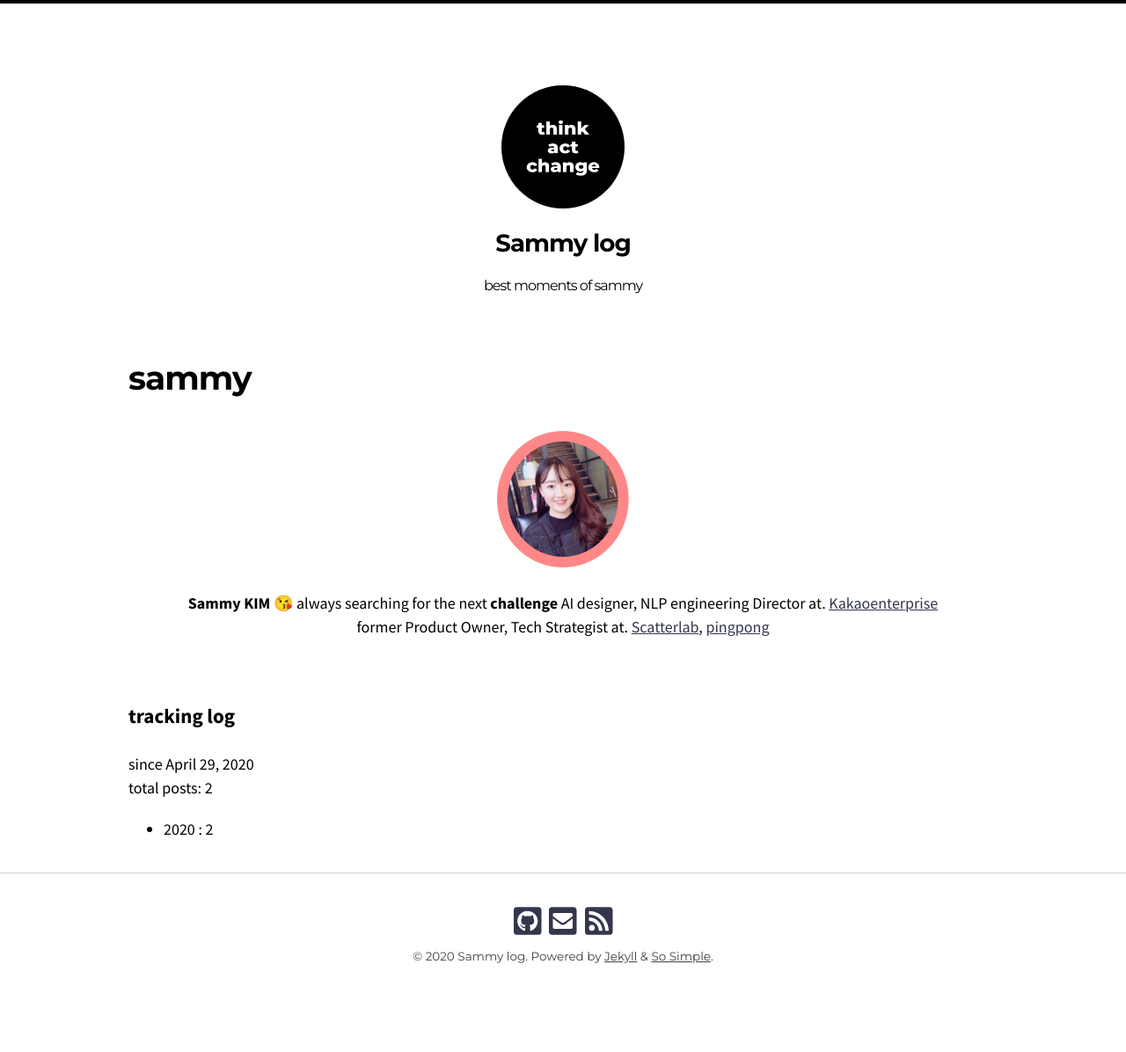
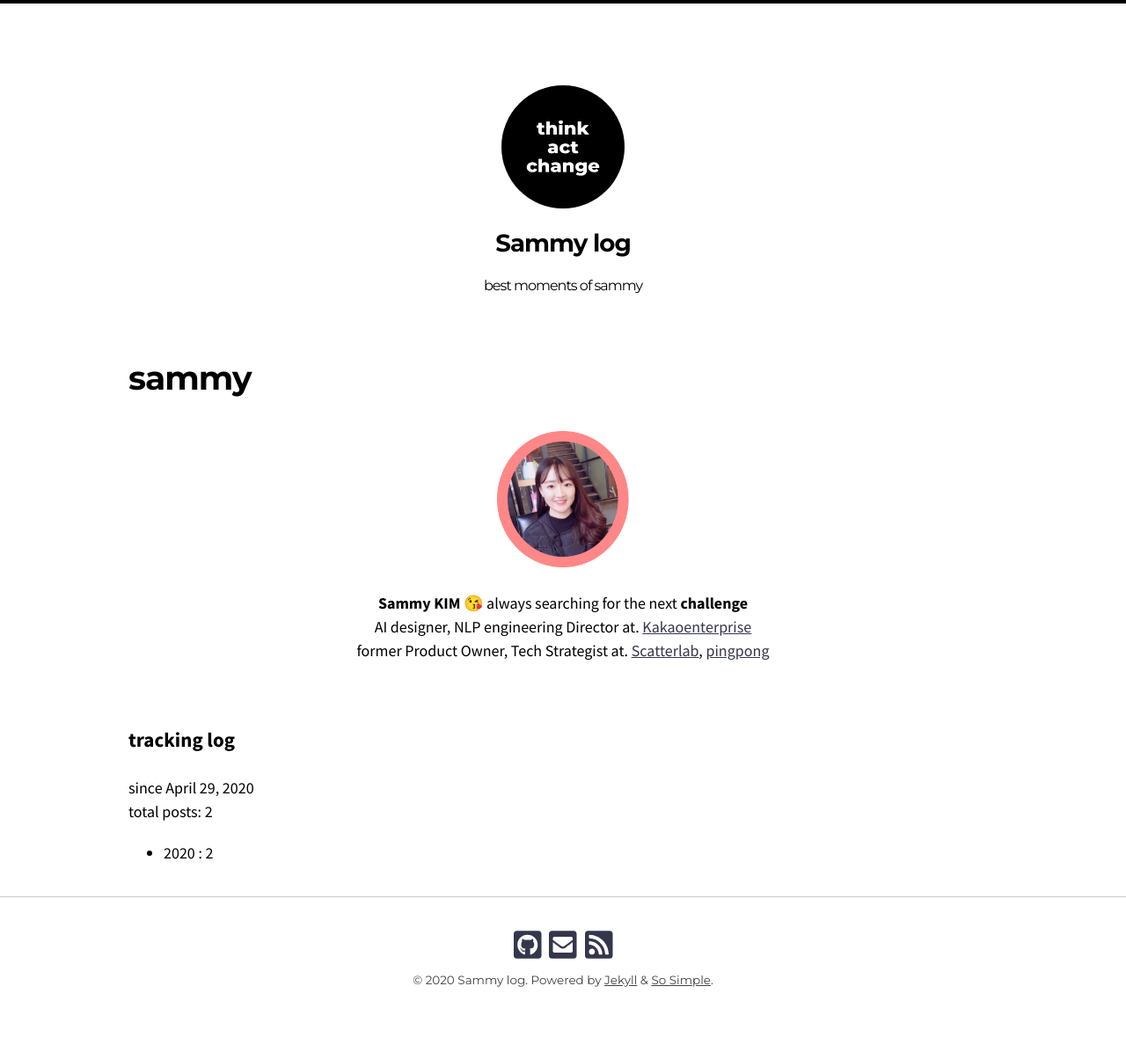
Before and after one commit to ssammykim/ssammykim.github.io, a Jekyll site: the page built from sammy.md, in a window 1280 px wide. Shown: the whole page at 88% size. Built offline with Jekyll 4.4.1, drawn with Linux system fonts in a browser that asks for light colours; nearby versions of some CDN libraries; emoji names are drawn with the system emoji font; some web fonts are replaced; before the commit the page ends 1169 px from its top, so only the background shows below that.

Commit message:
modified style

```diff
--- a/sammy.md
+++ b/sammy.md
@@ -13,7 +13,7 @@ permalink: /sammy/
   <a href="#"><img src="{{ '/images/profile_page_sammy.png' | absolute_url }}" alt=""></a>
 </figure>
 <center>
-  <b>Sammy KIM</b> :kissing_heart: always searching for the next <b>challenge</b>
+  <b>Sammy KIM</b> :kissing_heart: always searching for the next <b>challenge</b><br>
   AI designer, NLP engineering Director at. <a href="https://www.kakaoenterprise.com" target="_blank">Kakaoenterprise</a><br>
   former Product Owner, Tech Strategist at. <a href="https://scatterlab.co.kr" target="_blank">Scatterlab</a>, <a href="https://pingpong.us" target="_blank">pingpong</a>
 </center>
```
